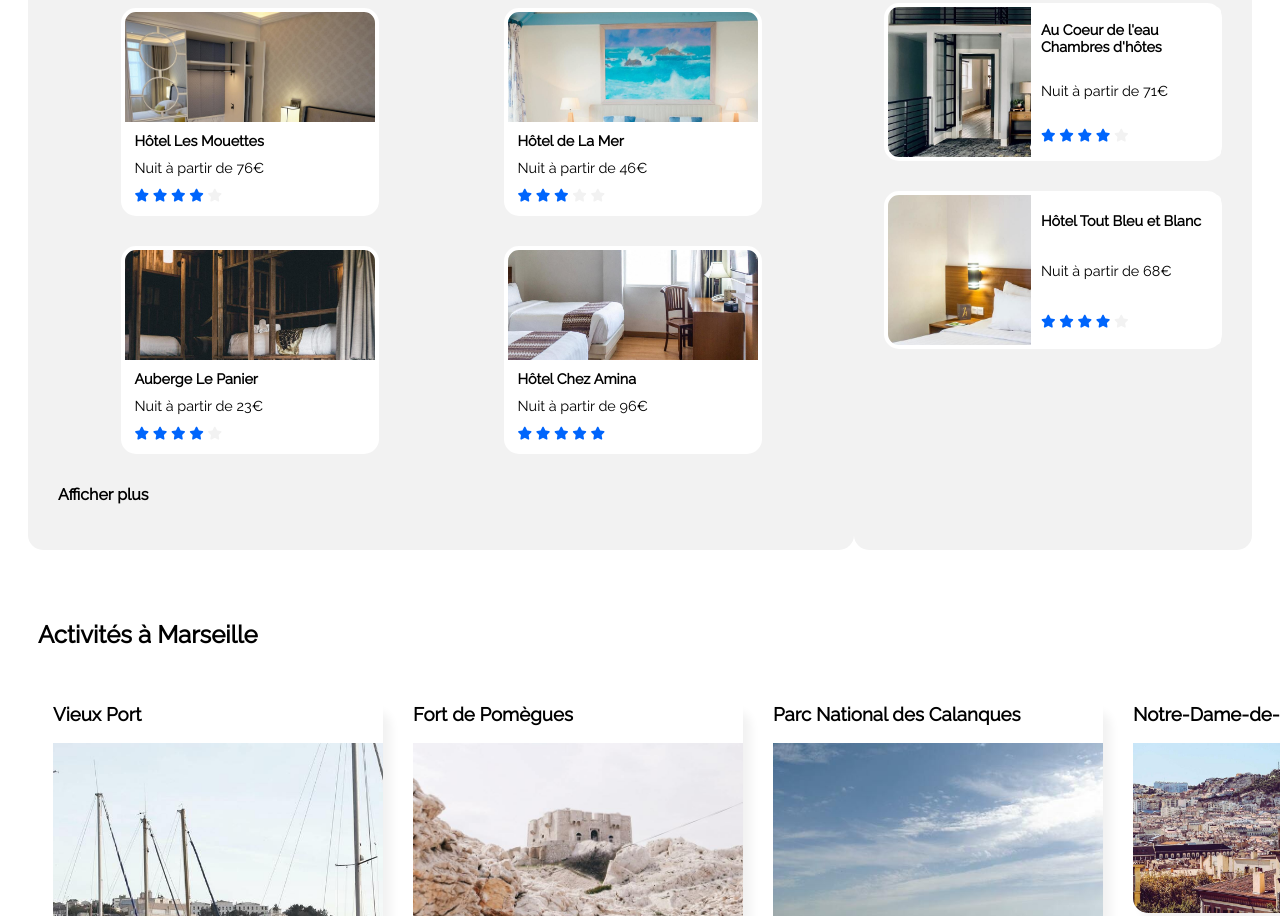
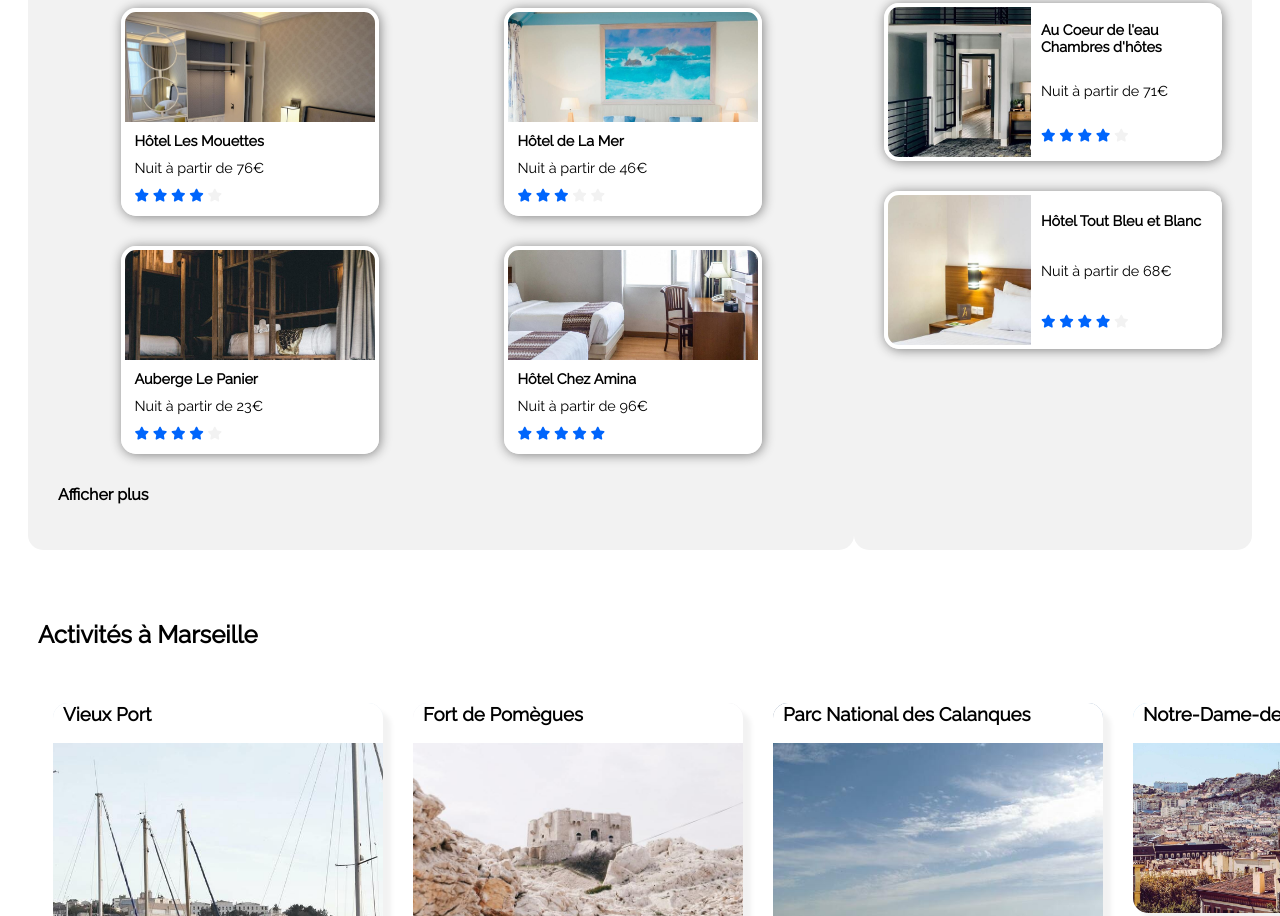
Before and after one commit to ArnaudDum/ArnaudDumoncel_2_26092020, a plain HTML site: page index.html in a window 1280 px wide. Shown: the part 830-1746 px from the top of the page. Drawn offline with Linux system fonts and the light colour scheme.

Commit message:
ajout shadow sur les card + effet sur filtres

```diff
--- a/style.css
+++ b/style.css
@@ -147,12 +147,17 @@ form p label {
     padding-right: 10px;
 }
 
+#filtres div:hover{
+    background-color: #0065FC;
+}
+
 #filtres div input {
     background-color: white;
     border: none;
     font-weight: bold;
     font-size: 1em;
     padding: 6px;
+    border-radius: 30px;
 }
 
 #filtres i {
@@ -212,6 +217,7 @@ form p label {
     background-position: bottom;
     background-repeat: no-repeat;
     position: relative;
+    box-shadow: 1px 1px 12px grey;
 }
 
 .overlay {
@@ -293,6 +299,7 @@ form p label {
     background-repeat: no-repeat;
     position: relative;
     margin-bottom: 30px;
+    box-shadow: 1px 1px 12px grey;
 }
 
 .popoverlay {
@@ -363,7 +370,7 @@ form p label {
 .acticard {
     width: 330px;
     border-radius: 15px;
-    box-shadow: 8px 8px 10px #F2F2F2;
+    box-shadow: 8px 8px 5px #F2F2F2;
     background-size: cover;
     background-position: center;
     background-repeat: no-repeat;
@@ -373,6 +380,9 @@ form p label {
     background-color: white;
     height: 40px;
     align-items: center;
+    border-top-left-radius: 15px;
+    border-top-right-radius: 15px;
+    padding-left: 10px
 }
 
 .actoverlay h3 {
```
Also changed, not shown: 1 other file.
